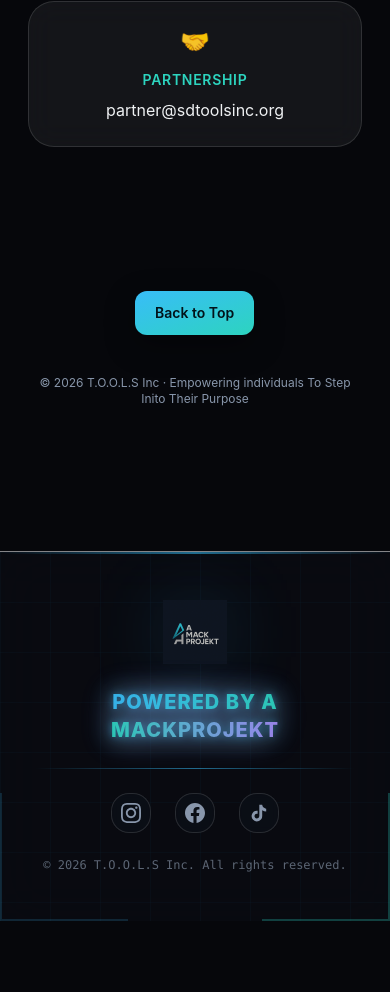
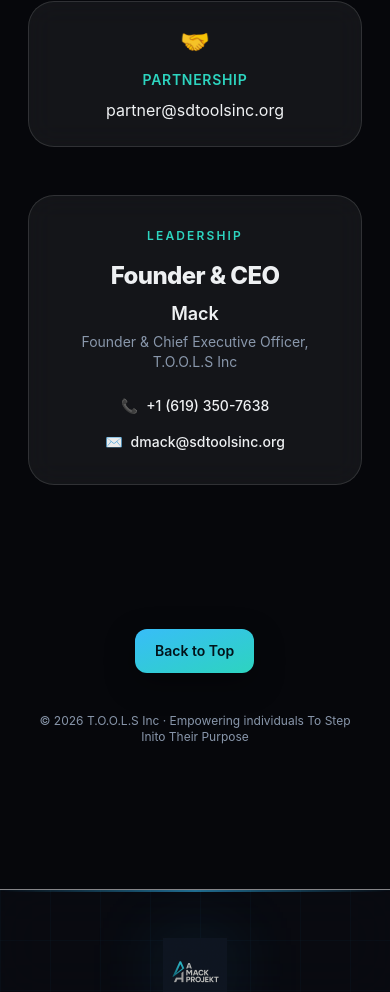
Before and after one commit to AMackProjekt/sdtoolsinc-web, a Next.js app: page / in a window 390 px wide. Shown: the part 9996-10988 px from the top of the page. Before the commit the page ends 10917 px from the top, so only its background shows below. Built offline with nearby package versions, Linux system fonts and the light colour scheme.

Commit message:
Add founder contact information with navigation links
Co-authored-by: AMackProjekt <178231247+AMackProjekt@users.noreply.github.com>

```diff
--- a/app/page.tsx
+++ b/app/page.tsx
@@ -276,6 +276,46 @@ export default function Page() {
             </a>
           </GlowCard>
         </div>
+
+        {/* Founder Contact */}
+        <div className="mt-12">
+          <GlowCard className="p-8 max-w-2xl mx-auto">
+            <div id="founder-contact" className="text-center">
+              <div className="text-xs font-semibold tracking-[0.18em] text-brand2 uppercase mb-4">
+                Leadership
+              </div>
+              <h3 className="text-2xl font-extrabold tracking-tight text-text mb-2">
+                Founder & CEO
+              </h3>
+              <p className="text-lg font-semibold text-text mb-1">Mack</p>
+              <p className="text-sm text-muted mb-6">
+                Founder & Chief Executive Officer, T.O.O.L.S Inc
+              </p>
+
+              <div className="flex flex-col sm:flex-row items-center justify-center gap-4 text-sm">
+                <div className="flex items-center gap-2">
+                  <span className="text-muted">📞</span>
+                  <a
+                    href="tel:+16193507638"
+                    className="text-text hover:text-brand transition-colors font-medium"
+                  >
+                    +1 (619) 350-7638
+                  </a>
+                </div>
+                <span className="hidden sm:block text-border">|</span>
+                <div className="flex items-center gap-2">
+                  <span className="text-muted">✉️</span>
+                  <a
+                    href="mailto:dmack@sdtoolsinc.org"
+                    className="text-text hover:text-brand transition-colors font-medium"
+                  >
+                    dmack@sdtoolsinc.org
+                  </a>
+                </div>
+              </div>
+            </div>
+          </GlowCard>
+        </div>
       </section>
 
       {/* FOOTER CTA */}
--- a/components/ui/Navbar.tsx
+++ b/components/ui/Navbar.tsx
@@ -35,6 +35,7 @@ export function Navbar() {
           <a className="text-sm font-medium text-muted hover:text-text transition" href="/partnerships">Partnerships</a>
           <a className="text-sm font-medium text-muted hover:text-text transition" href="/referral">Referral</a>
           <a className="text-sm font-medium text-muted hover:text-text transition" href="/#contact">Contact</a>
+          <a className="text-sm font-medium text-muted hover:text-text transition" href="/#founder-contact">Founder</a>
 
           {/* Portal Sign In Dropdown */}
           <div className="relative group">
@@ -99,6 +100,7 @@ export function Navbar() {
             <a className="text-sm font-medium text-muted hover:text-text transition py-2" href="/partnerships" onClick={() => setMobileMenuOpen(false)}>Partnerships</a>
             <a className="text-sm font-medium text-muted hover:text-text transition py-2" href="/referral" onClick={() => setMobileMenuOpen(false)}>Referral</a>
             <a className="text-sm font-medium text-muted hover:text-text transition py-2" href="/#contact" onClick={() => setMobileMenuOpen(false)}>Contact</a>
+            <a className="text-sm font-medium text-muted hover:text-text transition py-2" href="/#founder-contact" onClick={() => setMobileMenuOpen(false)}>Founder</a>
 
             {/* Mobile Portal Sign In */}
             <div className="pt-3 border-t border-border space-y-2">
```
Also changed, not shown: 1 other file (tests, documents, lock files or other folders).
